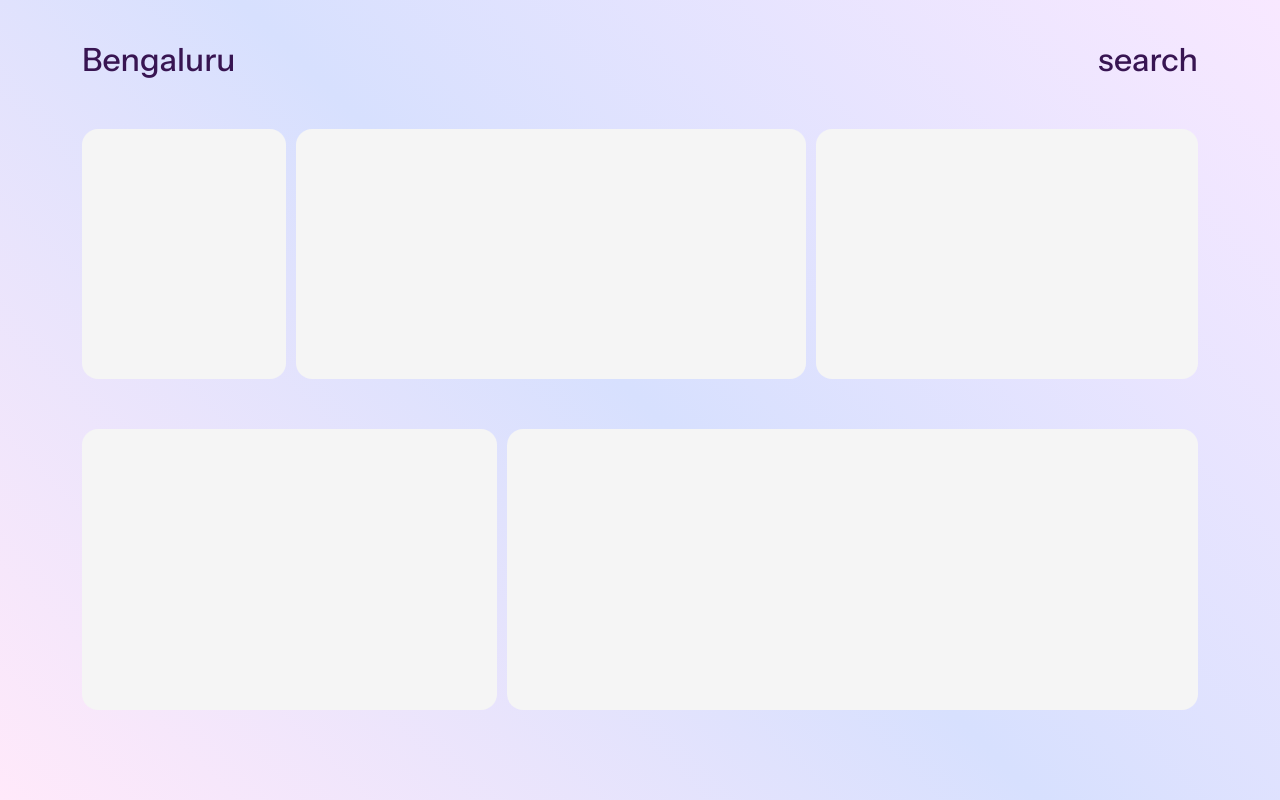
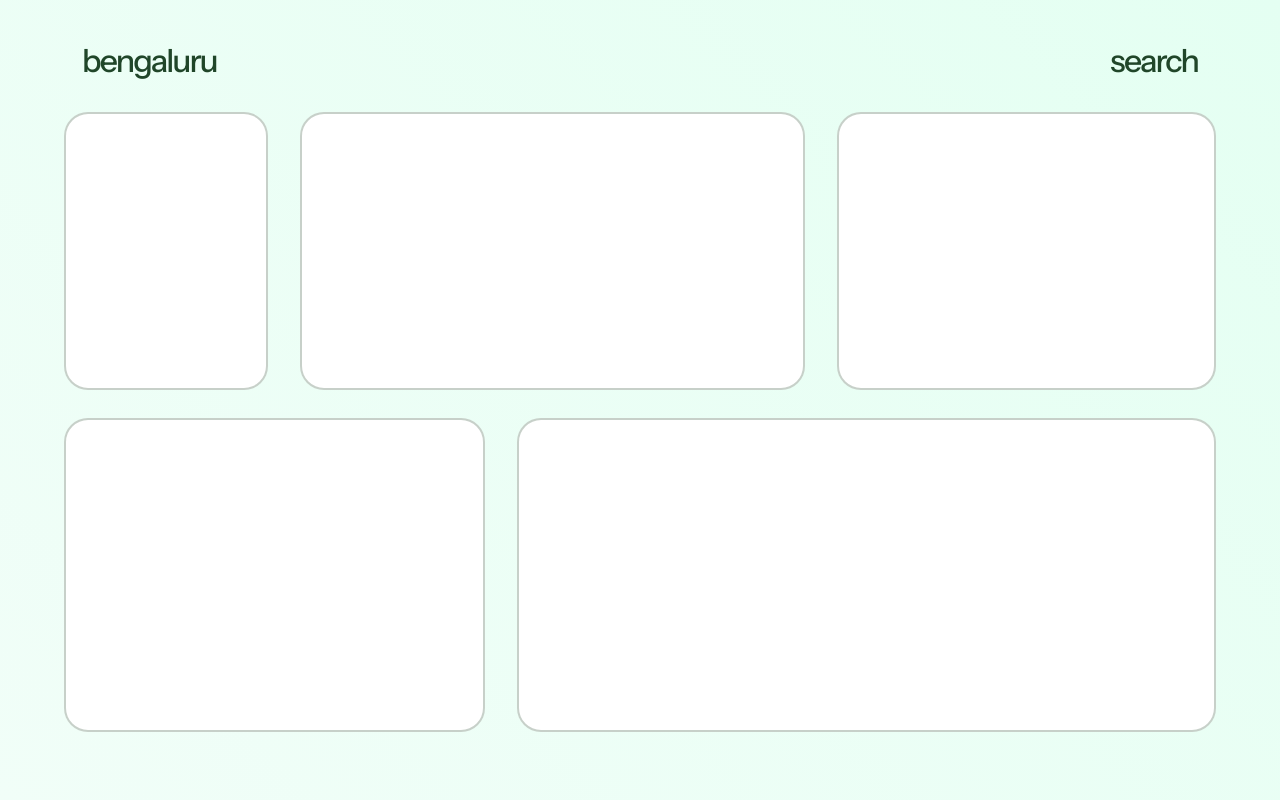
Before and after one commit to amoreX/travelgo, a React (Create React App) app: page /Content in a window 1280 px wide. Built offline with nearby package versions, Linux system fonts and the light colour scheme.

Commit message:
Fixed content page

```diff
--- a/src/Components/Content/Content.js
+++ b/src/Components/Content/Content.js
@@ -5,7 +5,7 @@ export default function Content(){
         <div id="main-container-content">
             <div id="container">
                 <div id="noti">
-                    <div id="left">Bengaluru</div>
+                    <div id="left">bengaluru</div>
                     <div id="right">search</div>
                 </div>
                 <div id="content">
--- a/src/Components/Content/Content.scss
+++ b/src/Components/Content/Content.scss
@@ -7,7 +7,7 @@ body {
 #main-container-content {
   width: 100vw;
   height: 100vh;
-  background: linear-gradient(45deg, #ffe9fa, #d7e0fe, #f8e8ff);
+  background: linear-gradient(45deg, #F1FEF8, #E4FFF2);
   display: flex;
   align-items: center;
   justify-content: center;
@@ -27,42 +27,46 @@ body {
       justify-content: space-between;
       box-sizing: border-box;
       padding-inline: 50px;
-      color: rgba(56, 21, 82, 1);
+      color: #204629;
       font-weight: 500;
       font-family: "Instrument Sans", sans-serif;
+      letter-spacing: -2px;
       font-size: 32px;
     }
     #content {
       width: 95vw;
       height: 82vw;
       box-sizing: border-box;
-      padding: 50px;
+      padding: 32px;
       display: flex;
-      gap: 50px;
+      gap: 32px;
       flex-direction: column;
       #row-1 {
         width: 100%;
         height: 47%;
         // background-color: grey;
         display: flex;
-        gap: 10px;
+        gap: 32px;
         #weather {
           height: 100%;
-          background-color: whitesmoke;
+          background-color: #fff;
           flex: 0.8;
-          border-radius: 16px;
+          border-radius: 24px;
+          border: 2.5px solid rgb(32, 70 , 41, 0.25);
         }
         #weather-2 {
           height: 100%;
-          background-color: whitesmoke;
+          background-color: #fff;
           flex: 2;
-          border-radius: 16px;
+          border-radius: 24px;
+          border: 2.5px solid rgb(32, 70 , 41, 0.25);
         }
         #weather-3 {
           height: 100%;
-          background-color: whitesmoke;
+          background-color: #fff;
           flex: 1.5;
-          border-radius: 16px;
+          border-radius: 24px;
+          border: 2.5px solid rgb(32, 70 , 41, 0.25);
         }
       }
       #row-2 {
@@ -70,18 +74,20 @@ body {
         height: 53%;
         // background-color: grey;
         display: flex;
-        gap: 10px;
+        gap: 32px;
         #weather {
           height: 100%;
-          background-color: whitesmoke;
+          background-color: #fff;
           flex: 1.2;
-          border-radius: 16px;
+          border-radius: 24px;
+          border: 2.5px solid rgb(32, 70 , 41, 0.25);
         }
         #weather-2 {
           height: 100%;
-          background-color: whitesmoke;
+          background-color: #ffff;
           flex: 2;
-          border-radius: 16px;
+          border-radius: 24px;
+          border: 2.5px solid rgb(32, 70 , 41, 0.25);
         }
       }
     }
--- a/src/Components/Landing/Landing.js
+++ b/src/Components/Landing/Landing.js
@@ -9,7 +9,7 @@ import "./Landing.scss";
 
 export default function Landing() {
   const shift = useNavigate();
-  const [cityList,setCityList]=useState(["Mumbai", "Kolkata", "Goa"]);
+  const [cityList,setCityList]=useState(["mumbai", "kolkata", "goa"]);
   const [search, setSearch] = useState("");
 
   const changePage=(input)=>{
@@ -23,7 +23,7 @@ export default function Landing() {
   useEffect(() => {
     // console.log(search.length);
     if (search.length==0){
-      setCityList(["Mumbai","Kolkata","Goa"]);
+      setCityList(["mumbai","kolkata","goa"]);
     }
     else{
       const newSugg=async()=>{
@@ -86,7 +86,7 @@ export default function Landing() {
             transition={{type:"tween",delay:1.5+index*0.1}}
             animate={{y:0,opacity:1}}
             >
-              {city}
+              {city.toLowerCase()}
             </motion.div>
           );
         })}
--- a/src/Components/Landing/Landing.scss
+++ b/src/Components/Landing/Landing.scss
@@ -63,11 +63,12 @@ body {
     display: flex;
     gap:8px;
     font-size: 16px;
-    margin-left: 35%;
+    margin-left: 36%;
     #city{
       box-sizing: border-box;
       padding:4px;
-      border-radius: 4px;
+      padding-inline: 8px;
+      border-radius:6px;
       color:white;
       background-color: rgba(56, 21, 82, 0.6);
       cursor: pointer;
```
